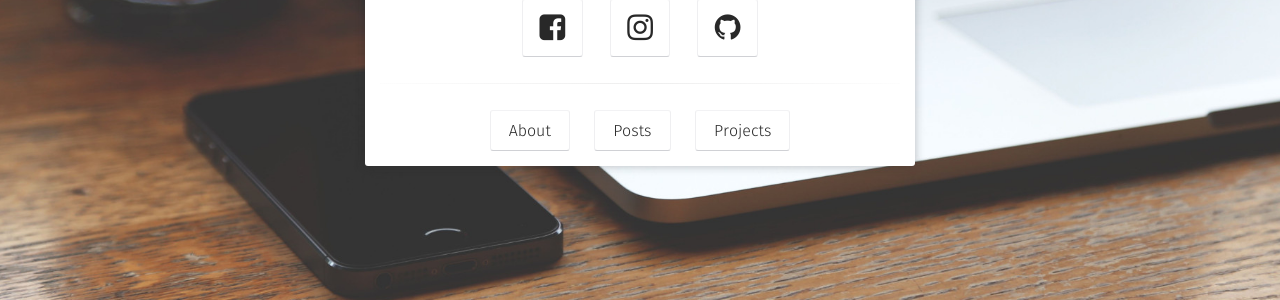
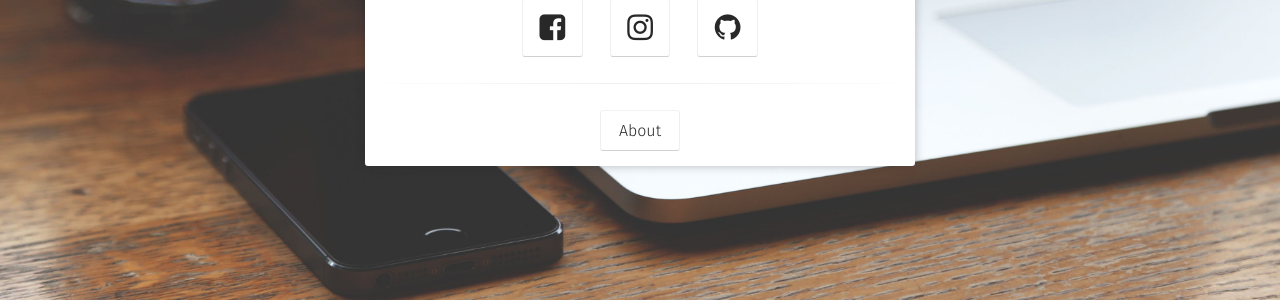
Before and after one commit to siyeons/siyeons.github.io, a Jekyll site: the page built from index.html, in a window 1280 px wide. Shown: the part 520-820 px from the top of the page. Built offline with Jekyll 4.4.1, drawn with Linux system fonts in a browser that asks for light colours; some web fonts are replaced.

Commit message:
Update home.html

```diff
--- a/_layouts/home.html
+++ b/_layouts/home.html
@@ -35,12 +35,12 @@ layout: compress
                          <a class="btn zoombtn" href="{{ site.url }}/about">
                          About
                          </a>
-                         <a class="btn zoombtn" href="{{ site.url }}/posts">
+                         {% comment %} <a class="btn zoombtn" href="{{ site.url }}/posts">
                          Posts
                          </a>
                          <a class="btn zoombtn" href="{{ site.url }}/projects">
                          Projects
-                         </a>
+                         </a> {% endcomment %}
                  </h3>
             </div>
         </div>
```
